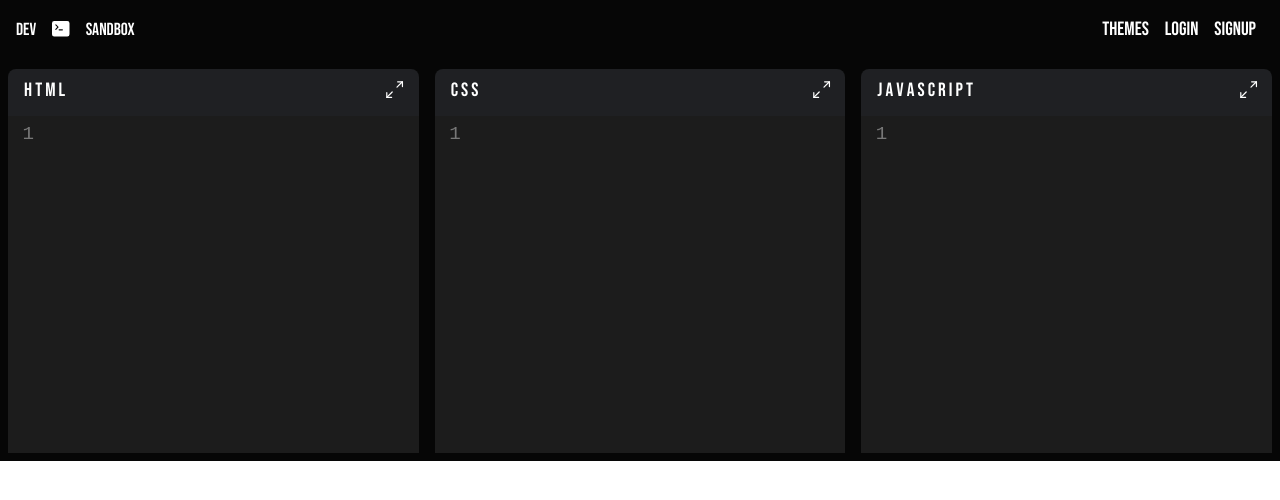
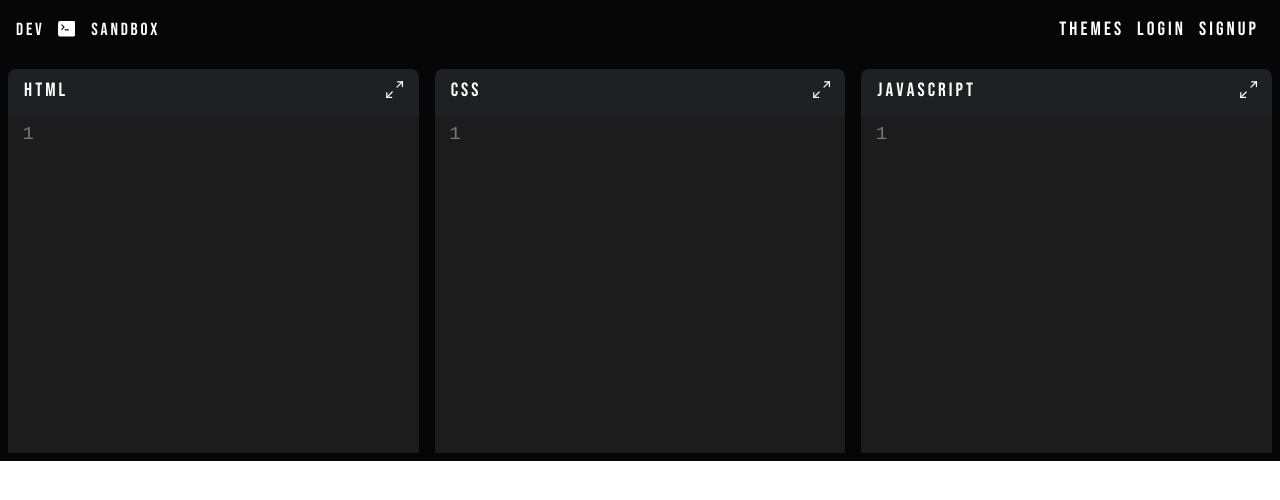
Before and after one commit to machinesandpixels/5minute_shorts, a React (Create React App) app in the folder frontend/: page / in a window 1280 px wide. Shown: the top 500 px of the page. Built offline with nearby package versions, Linux system fonts and the light colour scheme.

Commit message:
Updated Navbar link text

```diff
--- a/frontend/src/layout/Header.js
+++ b/frontend/src/layout/Header.js
@@ -8,20 +8,20 @@ const Header = () => {
     return (
         <Navbar variant="light">
         <Navbar.Brand className="text-white" href="#home">
-            Dev
+            D e v
             <BsTerminalFill
             className="ml-3 mr-3" />
-            Sandbox
+            S a n d b o x
         </Navbar.Brand>
         <Nav className="ml-auto">
             <Nav.Link className="text-white" href="#home">
-              Themes
+              T h e m e s
             </Nav.Link>
             <Nav.Link className="text-white" href="#features">
-                Login
+                L o g i n
             </Nav.Link>
             <Nav.Link className="text-white" href="#pricing">
-                Signup
+                S i g n u p
             </Nav.Link>
         </Nav>
       </Navbar>
```
